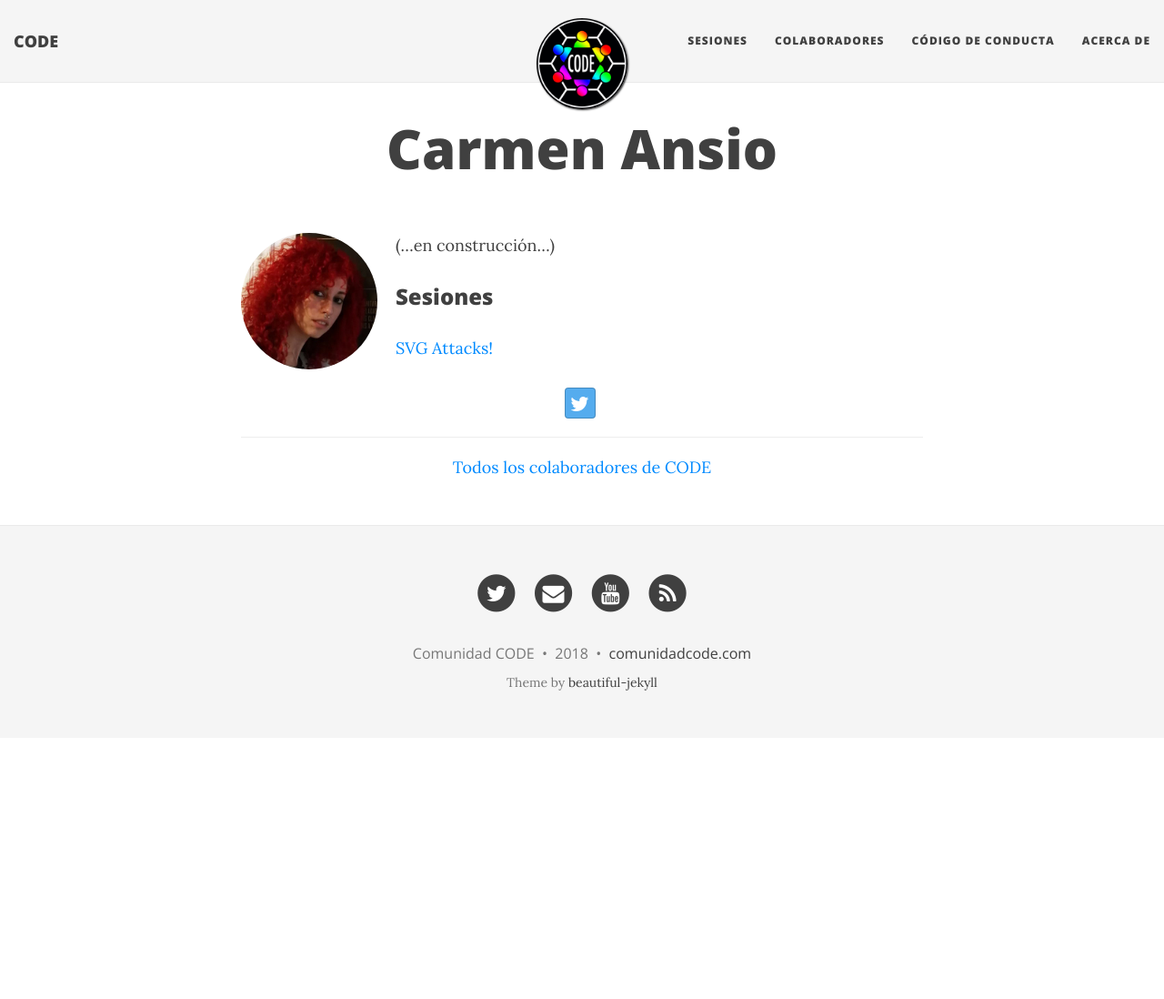
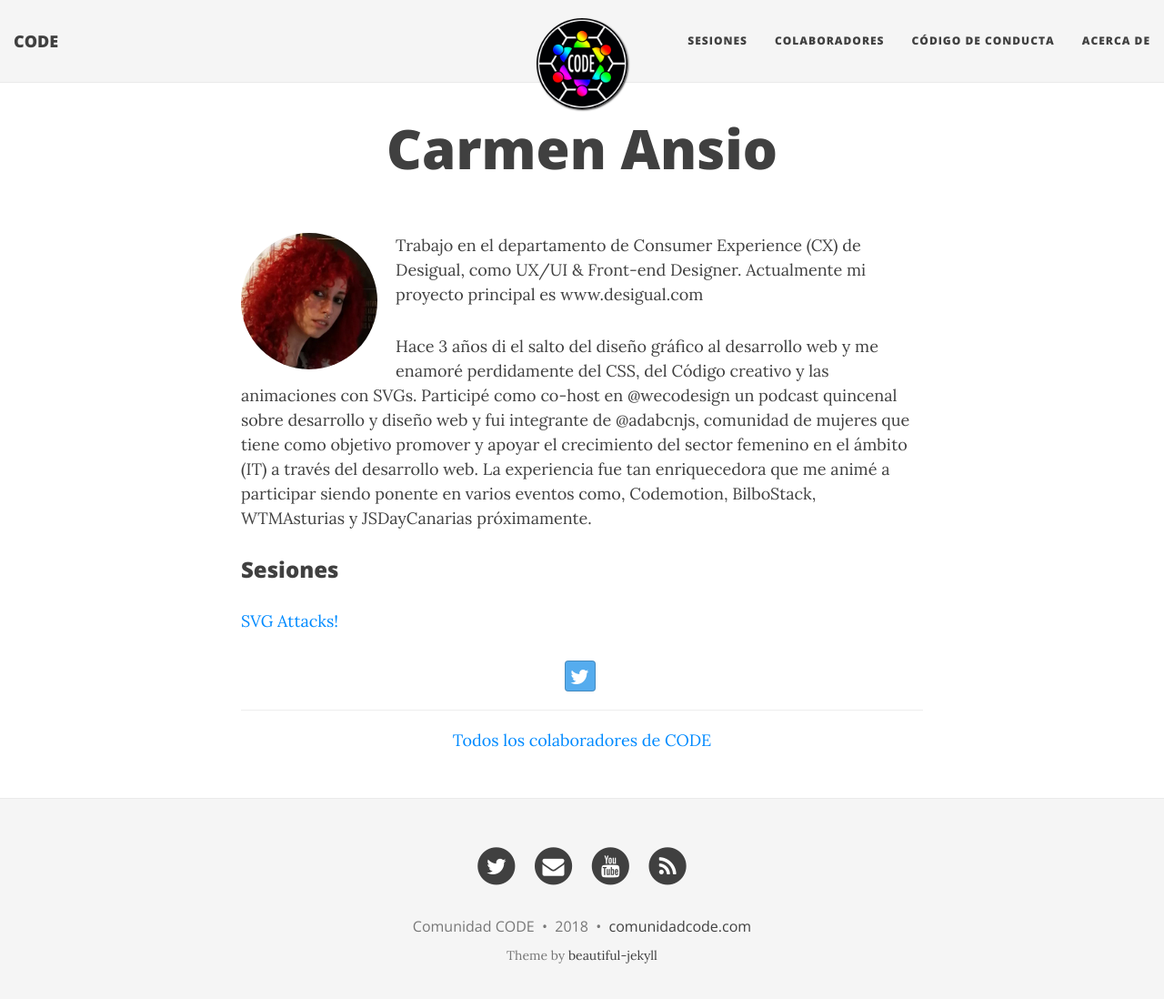
Before and after one commit to comunidadcode/comunidadcode.github.io, a Jekyll site: the page built from colaboradores/carmen-ansio.md, in a window 1280 px wide and 1111 px high. Shown: the top 1098 px of the window at 91% size. Built offline with Jekyll 4.4.1, drawn with Linux system fonts in a browser that asks for light colours; nearby versions of some CDN libraries.

Commit message:
Bio de Carmen Ansio

```diff
--- a/colaboradores/carmen-ansio.md
+++ b/colaboradores/carmen-ansio.md
@@ -5,7 +5,9 @@ twitter: carmenansio
 ---
 ![Carmen Ansio](/img/colaboradores/carmen-ansio.jpg){: .collaborator-page-image }
 
-(...en construcción...)
+<p>Trabajo en el departamento de Consumer Experience (CX) de Desigual, como UX/UI & Front-end Designer. Actualmente mi proyecto principal es www.desigual.com</p>
+<p>Hace 3 años di el salto del diseño gráfico al desarrollo web y me enamoré perdidamente del CSS, del Código creativo y las animaciones con SVGs.
+Participé como co-host en @wecodesign un podcast quincenal sobre desarrollo y diseño web y fui integrante de @adabcnjs, comunidad de mujeres que tiene como objetivo promover y apoyar el crecimiento del sector femenino en el ámbito (IT) a través del desarrollo web. La experiencia fue tan enriquecedora que me animé a participar siendo ponente en varios eventos como, Codemotion, BilboStack, WTMAsturias y JSDayCanarias próximamente.</p>
 
 ### Sesiones
 
```
